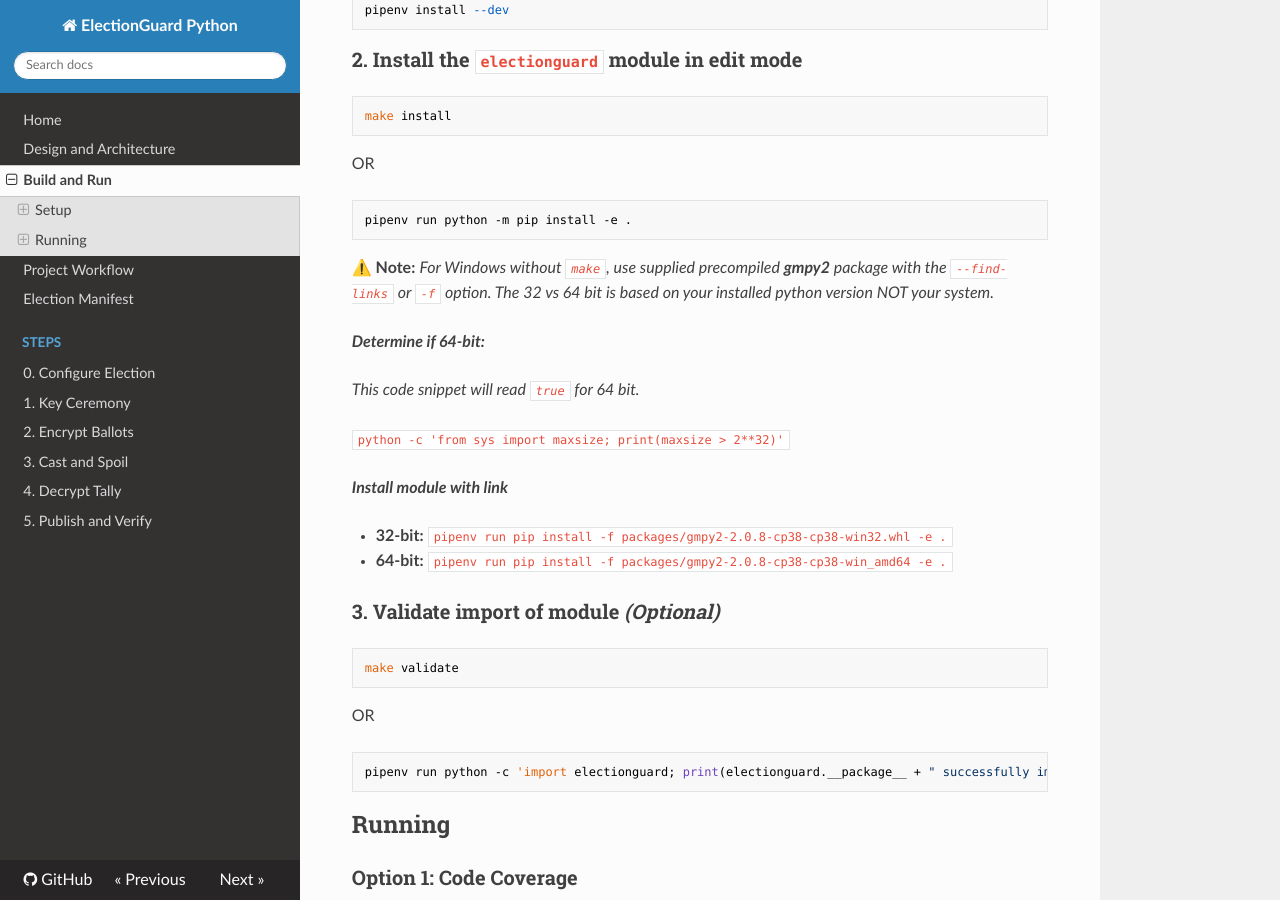
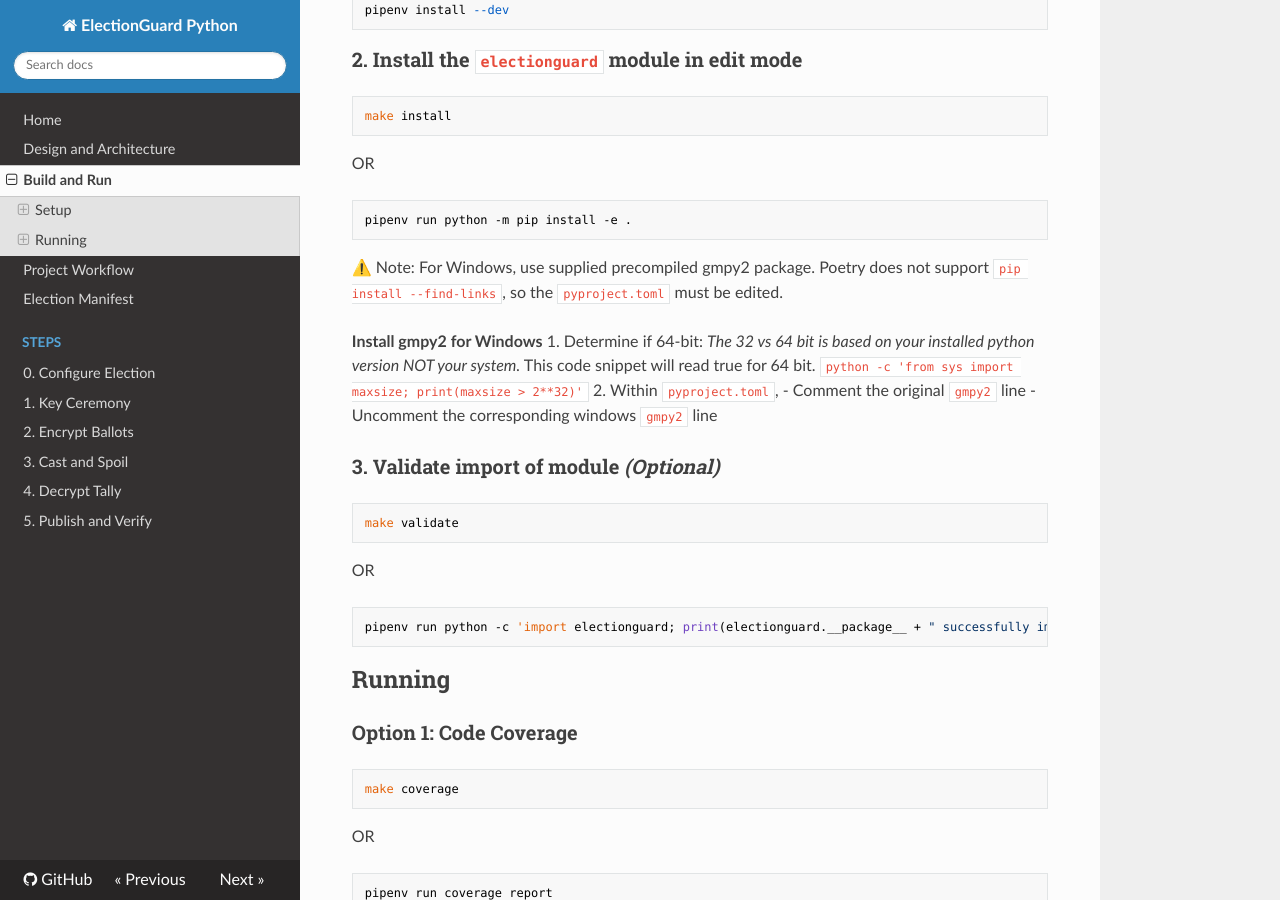
Before and after one commit to Election-Tech-Initiative/electionguard-python, an MkDocs documentation site: the page built from docs/Build_and_Run.md, in a window 1280 px wide and 900 px high, scrolled down 428 px. Built offline with MkDocs 1.6.1, drawn with Linux system fonts in a browser that asks for light colours; nearby versions of some CDN libraries.

Commit message:
🐛 Resolve Windows is missing Python 3.9 wheels for gmpy2 (#438)
Co-authored-by: Keith Fung <keithrfung@users.noreply.github.com>

````diff
--- a/docs/Build_and_Run.md
+++ b/docs/Build_and_Run.md
@@ -28,18 +28,17 @@ OR
 pipenv run python -m pip install -e .
 ```
 
-**⚠️ Note:** _For Windows without `make`, use supplied precompiled **gmpy2** package with the `--find-links` or `-f` option. The 32 vs 64 bit is based on your installed python version NOT your system._
+⚠️ Note: For Windows, use supplied precompiled gmpy2 package. Poetry does not support `pip install --find-links`, so the `pyproject.toml` must be edited.
 
-_**Determine if 64-bit:**_
+**Install gmpy2 for Windows**
+1. Determine if 64-bit:
+    _The 32 vs 64 bit is based on your installed python version NOT your system._
+    This code snippet will read true for 64 bit.
+     `python -c 'from sys import maxsize; print(maxsize > 2**32)'`
+2. Within `pyproject.toml`,
+    - Comment the original `gmpy2` line
+    - Uncomment the corresponding windows `gmpy2` line
 
-_This code snippet will read `true` for 64 bit._
-
-`python -c 'from sys import maxsize; print(maxsize > 2**32)'`
-
-_**Install module with link**_
-
-- **32-bit:** `pipenv run pip install -f packages/gmpy2-2.0.8-cp38-cp38-win32.whl -e .`
-- **64-bit:** `pipenv run pip install -f packages/gmpy2-2.0.8-cp38-cp38-win_amd64 -e .`
 
 ### 3. Validate import of module _(Optional)_
 
--- a/pyproject.toml
+++ b/pyproject.toml
@@ -35,8 +35,8 @@ packages = [{ include = "electionguard", from = "src" }]
 python = "^3.9.5"
 gmpy2 = ">=2.0.8"
 # For Windows Builds
-# gmpy2 = { path = "./packages/gmpy2-2.0.8-cp38-cp38-win_amd64.whl" } # 64 bit
-# gmpy2 = { path = "./packages/gmpy2-2.0.8-cp38-cp38-win32.whl" } # 32 bit
+# gmpy2 = { path = "./packages/gmpy2-2.0.8-cp39-cp39-win_amd64.whl" } # 64 bit
+# gmpy2 = { path = "./packages/gmpy2-2.0.8-cp39-cp39-win32.whl" } # 32 bit
 cryptography = ">=3.2"
 psutil = ">=5.7.2"
 
````
Also changed, not shown: 4 other files.
